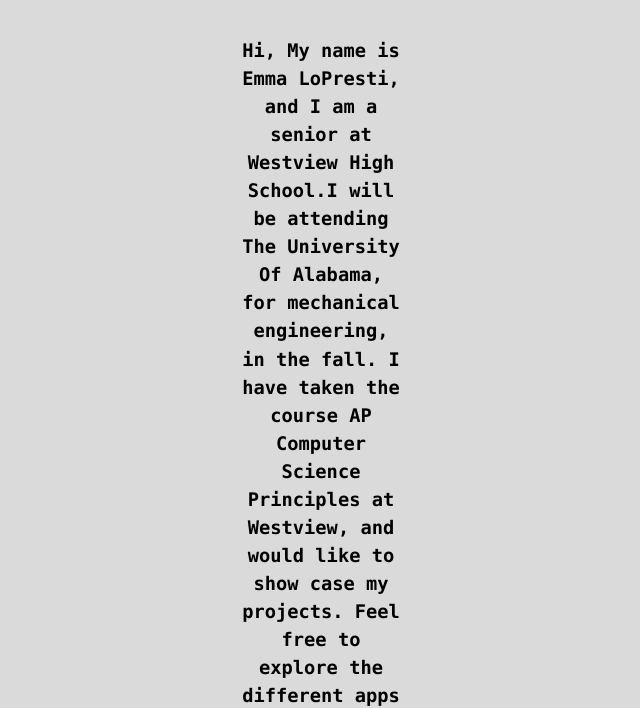
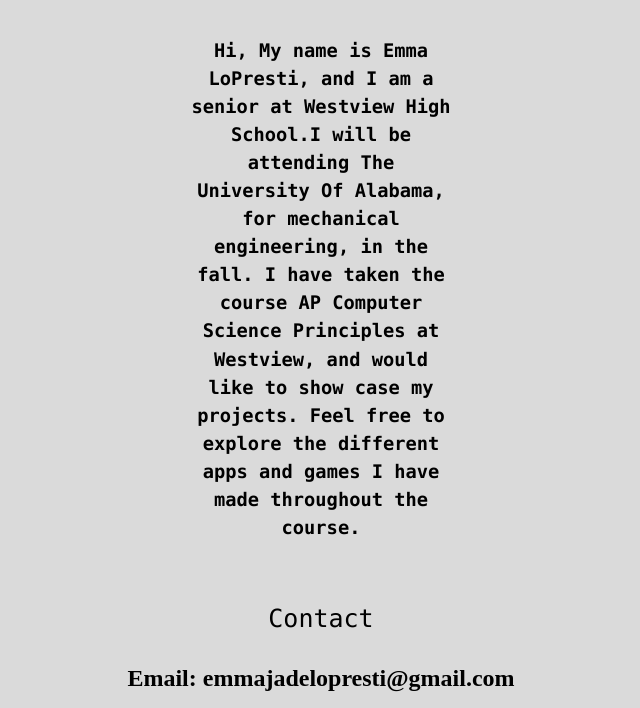
Before and after one commit to WVCS/website-emma7828, a plain HTML site: page index2.html in a window 1280 px wide. Shown: the part 481-1189 px from the top of the page, without its empty margins (319-959 px from the left). Drawn offline with Linux system fonts and the light colour scheme.

Commit message:
Update style2.css

```diff
--- a/style2.css
+++ b/style2.css
@@ -32,8 +32,8 @@ h2{
 }
 h3{
   margin-top: 40px;
-  margin-right: 550px;
-  margin-left: 550px;
+  margin-right: 500px;
+  margin-left: 500px;
   font-family: "Monaco", Monospace;
   line-height: 1.5;
 }
```
